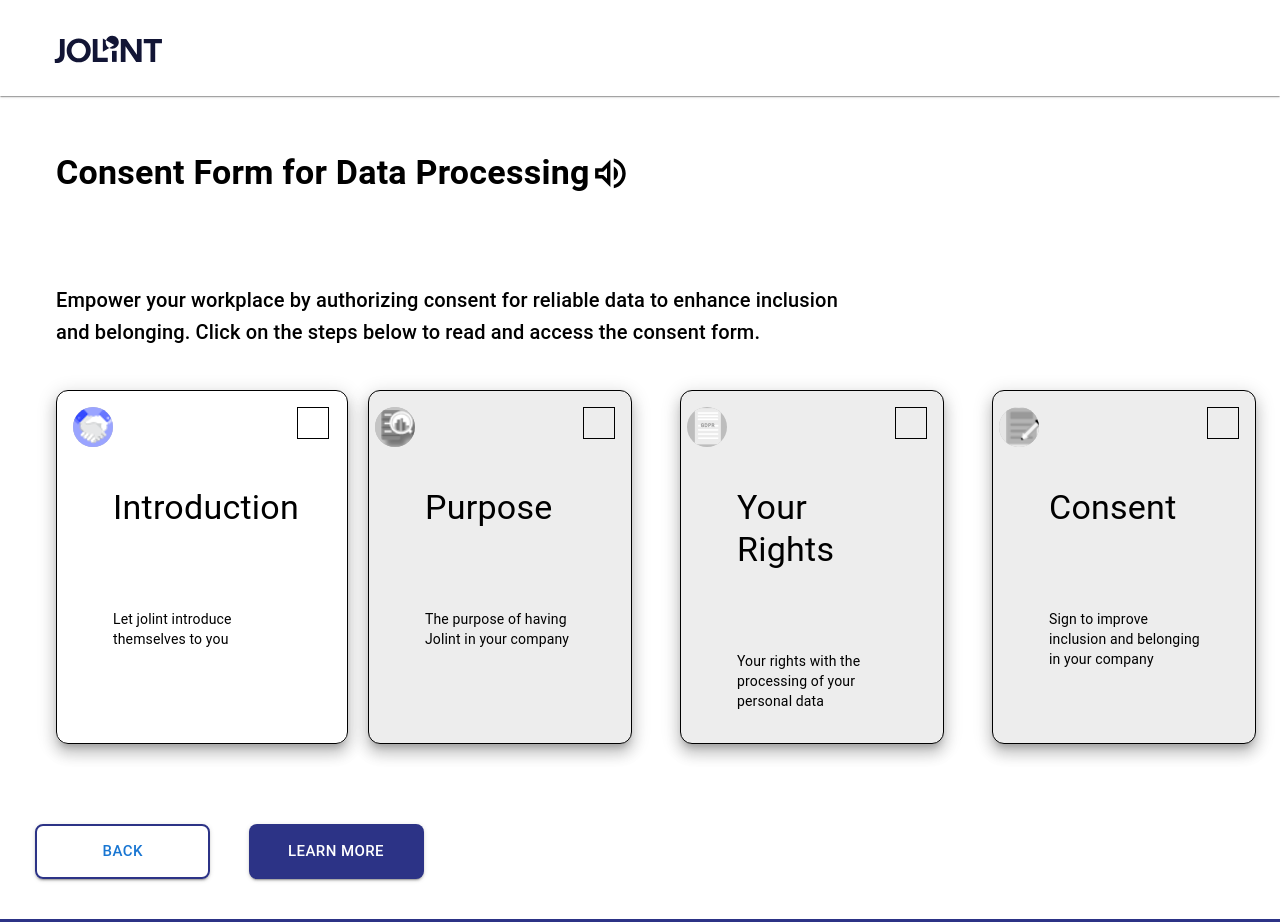
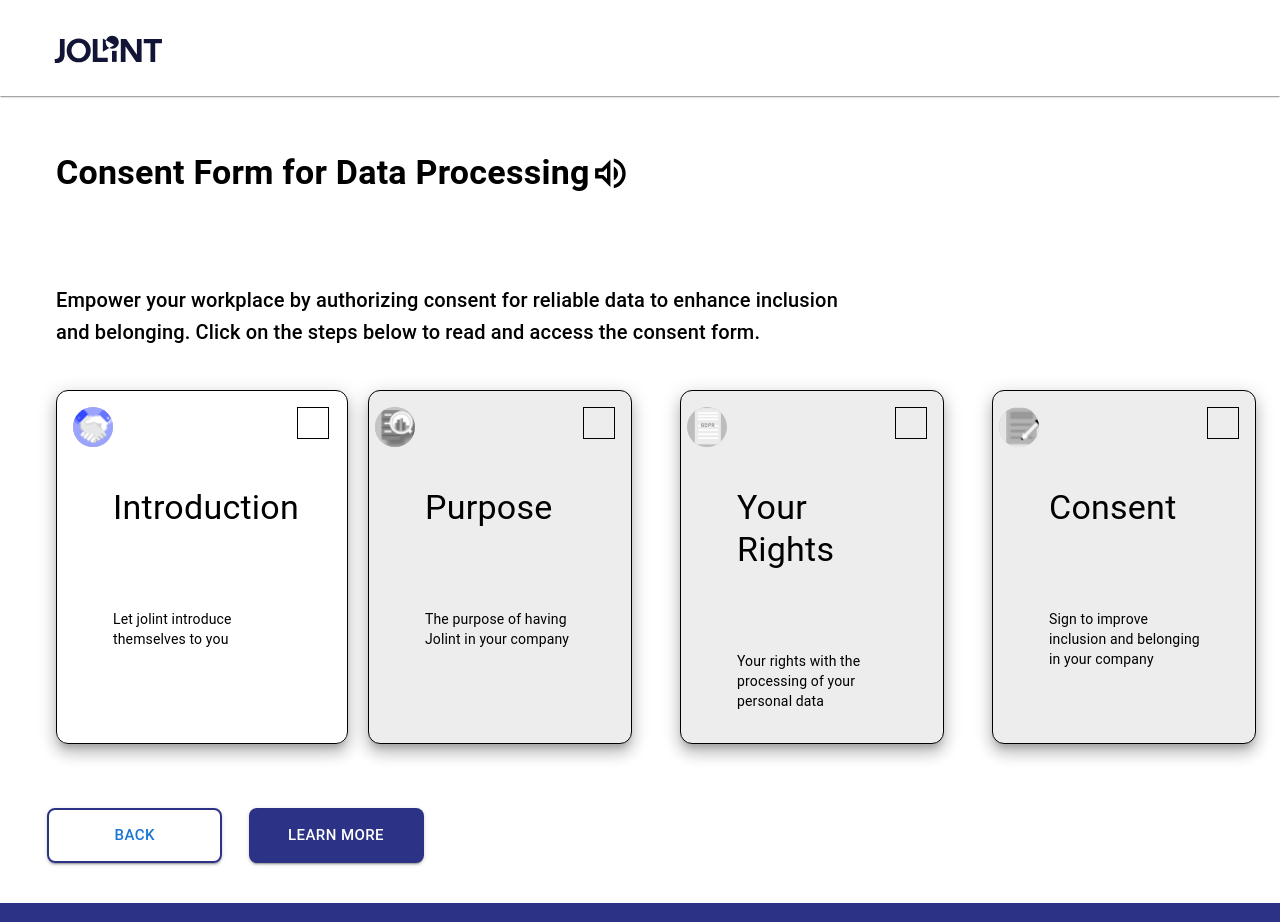
Before and after one commit to masiehdon/jolint-consentForm, a React (Vite) app: page / in a window 1280 px wide. Shown: the top 922 px of the page. Built offline with nearby package versions, Linux system fonts and the light colour scheme.

Commit message:
make last minute changes

```diff
--- a/src/components/Form/index.tsx
+++ b/src/components/Form/index.tsx
@@ -10,7 +10,7 @@ export default function Form() {
     <Box
       component="form"
       sx={{
-        '& > :not(style)': { m: 1,ml: '2rem', width: '25ch', mb: 3 },
+        '& > :not(style)': { m: 1,ml: '2rem', width: '25ch', mb: 3, justifyContent: {xs: 'center', sm: 'center'}, alignItems: {xs: 'center', sm: 'center'}, display: {xs: 'flex', sm: 'flex'} },
       }}
       noValidate
           autoComplete="off">
--- a/src/components/buttonComponents/ButtonDone/index.tsx
+++ b/src/components/buttonComponents/ButtonDone/index.tsx
@@ -6,7 +6,7 @@ handleNextPage: () => void
 
 export default function index({ handleNextPage }: DoneProps) {
   return (
-      <Box sx={{m: 5}}>
+      <Box sx={{m: 5, py: {xs: 0, sm: 0}, mt: {xs: 0}, mb: {xs: 2, sm: 2}}}>
           <Button
               variant="contained"
           size="large"
--- a/src/components/buttonComponents/ButtonHowItWorks/index.tsx
+++ b/src/components/buttonComponents/ButtonHowItWorks/index.tsx
@@ -4,7 +4,7 @@ import { Button, Box } from "@mui/material";
 
 export default function index() {
   return (
-    <Box sx={{m: 5}}>
+    <Box sx={{m: 5, py: {xs: 0, sm: 0}, mt: {xs: 0}, mb: {xs: 2, sm: 2}}}>
 
       <Button
         variant="contained"
--- a/src/components/buttonComponents/ButtonLearnMore/index.tsx
+++ b/src/components/buttonComponents/ButtonLearnMore/index.tsx
@@ -3,12 +3,12 @@ import { Button, Box } from "@mui/material";
 
 export default function index() {
   return (
-    <Box sx={{m: 5}}>
+    <Box sx={{m: 5, justifyContent: 'center', alignItems: 'center', py: {xs: 0, sm: 0}, mt: {xs: 0}, mb: {xs: 2, sm: 2}}}>
 
       <Button
         variant="contained"
          size="large"
-          sx={{ background: '#2C3386', width: 175, height: 55, borderRadius: 2, boxShadow: 2}}
+          sx={{ background: '#2C3386', width: 175, height: 55, borderRadius: 2, boxShadow: 2 }}
       >
        Learn More
         </Button>
--- a/src/components/buttonComponents/ButtonNext/index.tsx
+++ b/src/components/buttonComponents/ButtonNext/index.tsx
@@ -6,7 +6,7 @@ interface NextProps {
 
 export default function index({ handleNextPage }: NextProps) {
   return (
-    <Box sx={{m: 5}}>
+    <Box sx={{m: 5, py: {xs: 0, sm: 0}, mt: {xs: 0}, mb: {xs: 2, sm: 2}}}>
 
       <Button
         variant="contained"
--- a/src/components/buttonComponents/ButtonPrevious/index.tsx
+++ b/src/components/buttonComponents/ButtonPrevious/index.tsx
@@ -7,14 +7,14 @@ interface PrevProp {
 export default function index({ handlePreviousPage }: PrevProp) {
   return (
 
-          <Box sx={{m: 5}}>
+          <Box sx={{m: 5, ml: {sm: 8}}}>
 
       <Button
         onClick={handlePreviousPage}
         variant="outlined"
         size="large"
           sx={{
-            border: '2px solid #2C3386', width: 175, height: 55, borderRadius: 2, boxShadow: 2 }}
+            border: '2px solid #2C3386', width: 175, height: 55, borderRadius: 2, boxShadow: 2, mt: -2 }}
       >
           Back
         </Button>
--- a/src/components/buttonComponents/ButtonSubmit/index.tsx
+++ b/src/components/buttonComponents/ButtonSubmit/index.tsx
@@ -11,7 +11,7 @@ export default function index({handleNextPage}: handleNextProps) {
     }
 
   return (
-      <Box sx={{m: 5}}>
+      <Box sx={{m: 5, py: {xs: 0, sm: 0}, mt: {xs: 0}, mb: {xs: 2, sm: 2}}}>
           <Button  onClick={handleSubmit}
         variant='contained'
         size="large"
--- a/src/pages/FormContent/index.tsx
+++ b/src/pages/FormContent/index.tsx
@@ -25,8 +25,8 @@ interface SectionType {
 const textStyle: React.CSSProperties = {
   maxWidth: '65%',
   overflowWrap: 'break-word',
-  marginLeft: 3
-};
+  marginLeft: 3,
+  };
 
 const FormContent = () => {
   const [currentPageIndex, setCurrentPageContent] = useState<number>(0);
@@ -72,7 +72,7 @@ const handlePreviousPage = () => {
           sx={{p: 2}}
 
         >
-          <Grid item xs={12} sx={{ width: '100vw'}}>
+          <Grid item xs={12} sx={{ width: '100vw',}}>
             <Typography variant="h4">
               {formData[currentPageIndex].index
                 ? `${formData[currentPageIndex].index}. ${formData[currentPageIndex].title}`
@@ -177,10 +177,11 @@ const handlePreviousPage = () => {
 
       {formData[currentPageIndex].sectionId == 1 && (
         <Grid container sx={{ display: 'flex' }}>
-          <Grid item xs={12} sm={4} md={3} lg={2} alignItems={"center"} justifyContent={'center'} sx={{display: 'flex'}}>
+          <Grid item xs={12} sm={4} md={3} lg={2} alignItems={"center"} justifyContent={'center'} sx={{display: 'flex',}}>
             <ButtonPrevious handlePreviousPage={handlePreviousPage} />
           </Grid>
-          <Grid item xs={12} sm={4} md={3} lg={2} alignItems={"center"} justifyContent={'center'} sx={{display: 'flex'}}>
+          <Grid item xs={12} sm={4} md={3} lg={2} alignItems={"center"} justifyContent={'center'} sx={{
+            display: 'flex', py: {xs: 0}, m: {xs: 0}}}>
             <ButtonLearnMore />
           </Grid>
         </Grid>
--- a/src/pages/FormHeading/index.tsx
+++ b/src/pages/FormHeading/index.tsx
@@ -4,11 +4,11 @@ import VolumeUpOutlinedIcon from '@mui/icons-material/VolumeUpOutlined';
 
  const FormHeading = () => {
   return (
-      <Box sx={{maxWidth: '100vw'}}>
+      <Box sx={{width: '100vw'}}>
           <Typography
               variant="h4"
-        sx={{ mt: 5, mb: 5,ml: 3, fontWeight: 'bold', display: 'flex', alignItems: 'center', fontsize: {
-          xs: .8,
+        sx={{ mt: 5, mb: 5,ml: 3, fontWeight: 'bold', display: 'flex',  alignItems: 'center', fontsize: {
+          xs: .8, width: '80vw',
         } }}
       >
         Consent Form for Data Processing
```
